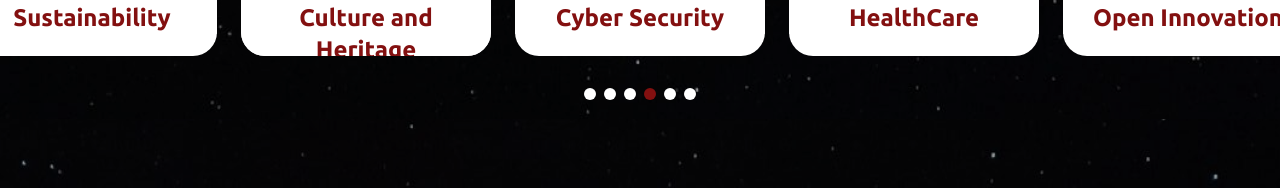
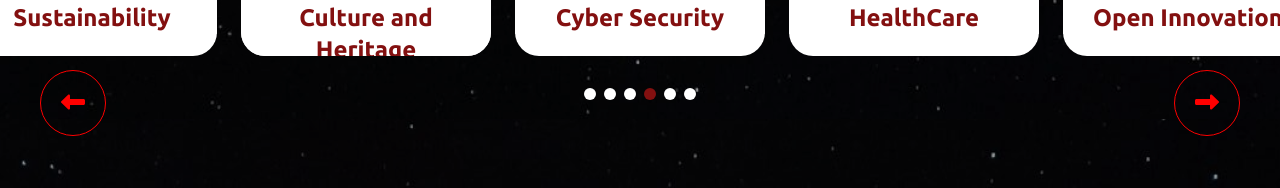
Before and after one commit to HaroonSaifi17/HackNChill, a React (Vite) app: page / in a window 1280 px wide. Shown: the part 1906-2094 px from the top of the page. Built offline with nearby package versions, Linux system fonts and the light colour scheme.

Commit message:
added theme scroll buttons

```diff
--- a/src/component/themes/Themes.css
+++ b/src/component/themes/Themes.css
@@ -1,3 +1,15 @@
 .hide-scroll::-webkit-scrollbar {
     display: none;
 }
+
+.themeNavigationButtons {
+    border: 0.5px solid red;
+    color: red;
+    padding: 10px 20px;
+    border-radius: 50%;
+    font-size: 1.5rem;
+    aspect-ratio: 1;
+    background: transparent;
+    position: absolute;
+    bottom: 60px;
+}
--- a/src/component/themes/Themes.jsx
+++ b/src/component/themes/Themes.jsx
@@ -1,5 +1,7 @@
 import "./Themes.css";
 import React, { useEffect, useRef, useState } from "react";
+import {FontAwesomeIcon} from "@fortawesome/react-fontawesome";
+import {faLeftLong, faRightLong} from "@fortawesome/free-solid-svg-icons";
 
 function Themes() {
   const themes = [
@@ -72,7 +74,13 @@ function Themes() {
     };
   }, []);
   return (
-    <div id="theme" className="overflow-hidden">
+    <div id="theme" className="relative overflow-hidden">
+      <button className={"themeNavigationButtons left-10"} onClick={()=> scrollRef.current.scrollBy({left:-5, behavior: "smooth"})}>
+        <FontAwesomeIcon icon={faLeftLong} />
+      </button>
+      <button className={"themeNavigationButtons right-10"} onClick={()=> scrollRef.current.scrollBy({left:5, behavior: "smooth"})}>
+        <FontAwesomeIcon icon={faRightLong} />
+      </button>
       <div className=" py-16 overflow-hidden">
         <h3 className="text-center text-white font-semibold text-5xl font-ubuntu">
           THEMES FOR HACKATHON
```
